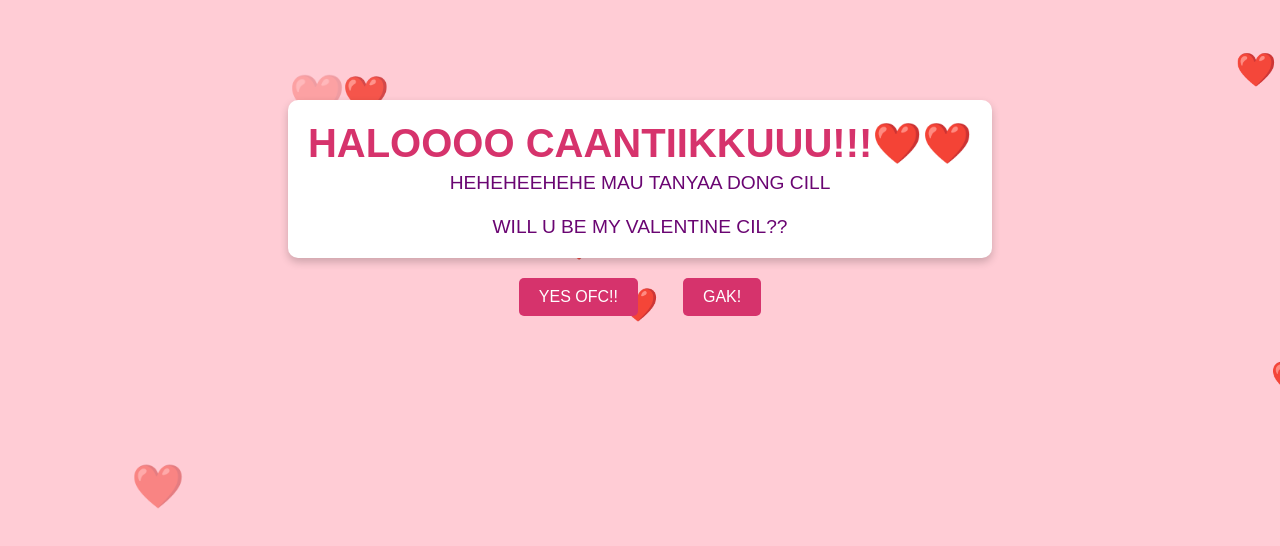
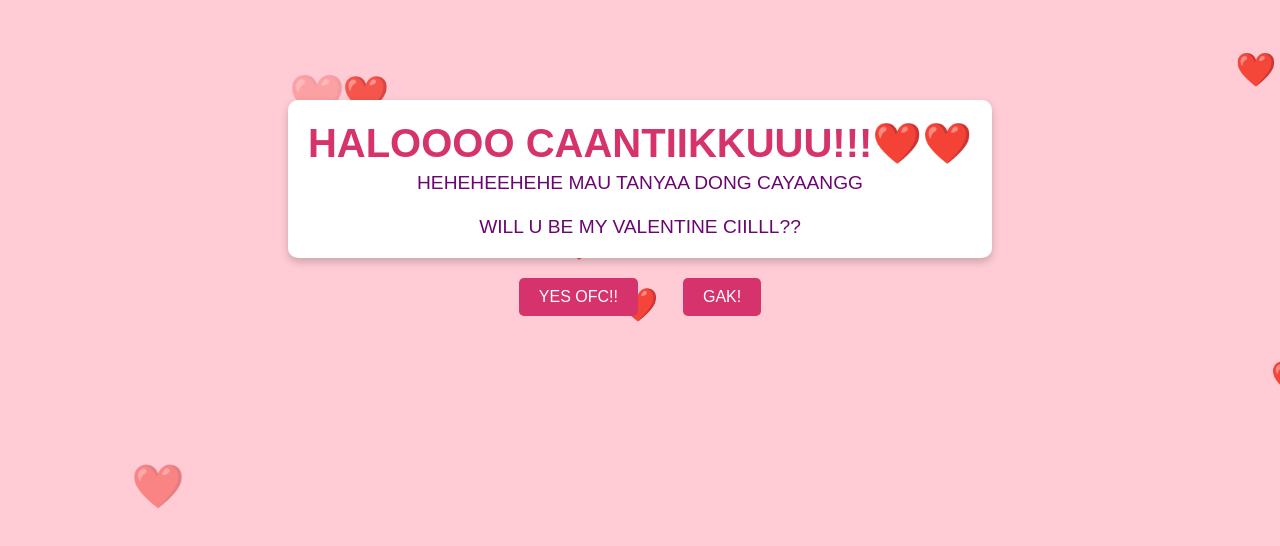
Before and after one commit to superditiw/websitehehehe, a plain HTML site: page index.html in a window 1280 px wide. Drawn offline with Linux system fonts and the light colour scheme.

Commit message:
Update index.html

```diff
--- a/index.html
+++ b/index.html
@@ -11,7 +11,7 @@
     <div class="container">
         <div class="text-box">
             <h1>HALOOOO CAANTIIKKUUU!!!❤️❤️<br></h1>
-            <p>HEHEHEEHEHE MAU TANYAA DONG CILL<br><br>WILL U BE MY VALENTINE CIL??</p>
+            <p>HEHEHEEHEHE MAU TANYAA DONG CAYAANGG<br><br>WILL U BE MY VALENTINE CIILLL??</p>
         </div>
         <div class="button-container">
             <button id="yesBtn">YES OFC!!</button>
```
